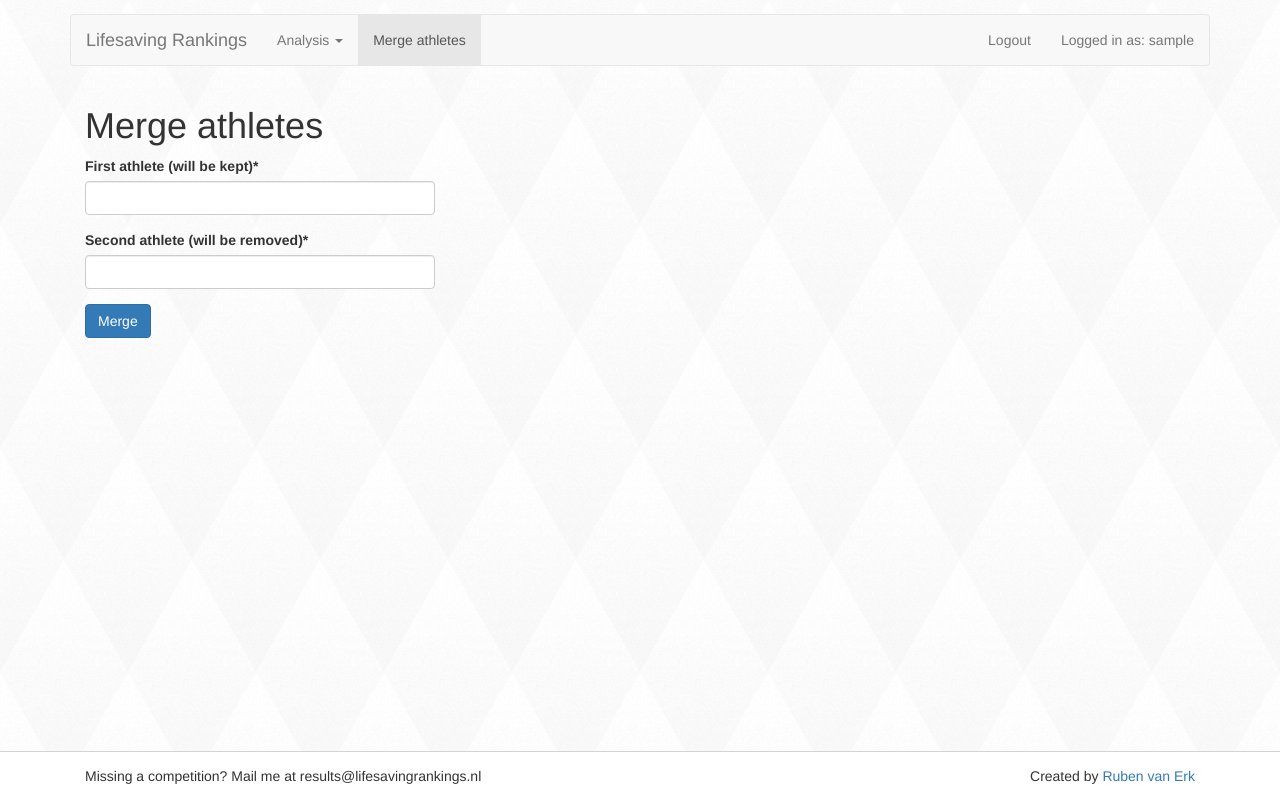
After one commit to rubenvanerk/lifesavingrankings, a Django app: page /rankings/merge-athletes in a window 1280 px wide. The commit adds this page. Run offline with Django 3.2, Linux system fonts and the light colour scheme; the visitor is signed in with stand-in values (Sample User, id 1); some libraries are stand-ins or nearby versions.

Commit message:
added view to merge athletes

```diff
--- a/lifesaving_rankings/templates/lifesaving_rankings/base.html
+++ b/lifesaving_rankings/templates/lifesaving_rankings/base.html
@@ -30,12 +30,16 @@
         /* tracker methods like "setCustomDimension" should be called before "trackPageView" */
         _paq.push(['trackPageView']);
         _paq.push(['enableLinkTracking']);
-        (function() {
-            var u="//piwik.rubenvanerk.nl/";
-            _paq.push(['setTrackerUrl', u+'piwik.php']);
+        (function () {
+            var u = "//piwik.rubenvanerk.nl/";
+            _paq.push(['setTrackerUrl', u + 'piwik.php']);
             _paq.push(['setSiteId', '2']);
-            var d=document, g=d.createElement('script'), s=d.getElementsByTagName('script')[0];
-            g.type='text/javascript'; g.async=true; g.defer=true; g.src=u+'piwik.js'; s.parentNode.insertBefore(g,s);
+            var d = document, g = d.createElement('script'), s = d.getElementsByTagName('script')[0];
+            g.type = 'text/javascript';
+            g.async = true;
+            g.defer = true;
+            g.src = u + 'piwik.js';
+            s.parentNode.insertBefore(g, s);
         })();
     </script>
     <!-- End Matomo Code -->
@@ -65,17 +69,17 @@
                                 <a href="#" class="dropdown-toggle" data-toggle="dropdown" role="button">Analysis <span
                                         class="caret"></span></a>
                                 <ul class="dropdown-menu">
-{#                                    <li><a href="{% url 'analysis' 'men' %}">Men</a></li>#}
-{#                                    <li><a href="{% url 'analysis' 'women' %}">Women</a></li>#}
-
-{#                                    <li role="separator" class="divider"></li>#}
-
                                     {% if user.is_authenticated %}
                                         <li><a href="{% url 'private-group-list' %}">My groups</a></li>
                                     {% endif %}
                                     <li><a href="{% url 'public-group-list' %}">Public groups</a></li>
                                 </ul>
                             </li>
+                            {% if user.is_authenticated %}
+                                <li class="{% active 'merge-athletes' %}" role="presentation">
+                                    <a href="{% url 'merge-athletes' %}">Merge athletes</a>
+                                </li>
+                            {% endif %}
                         </ul>
 
                         {% if user.is_authenticated %}
@@ -89,8 +93,6 @@
                             {% else %}
                                 <li role="presentation" class="{% active 'account_login' %}"><a
                                         href="{% url 'account_login' %}">Login</a></li>
-{#                                <li role="presentation" class="{% active 'account_signup' %}"><a#}
-{#                                        href="{% url 'account_signup' %}">Sign up</a></li>#}
                             {% endif %}
                         </ul>
                     {% endblock %}
@@ -143,7 +145,7 @@
             <span class="pull-left">
                 Missing a competition? Mail me at results@lifesavingrankings.nl
             </span>
-            <span class="pull-right">
+                <span class="pull-right">
             Created by <a href="https://www.rubenvanerk.nl">Ruben van Erk</a>
             </span>
             </div>
--- /dev/null
+++ b/lifesaving_rankings/templates/rankings/merge_athletes.html
@@ -0,0 +1,20 @@
+{% extends "lifesaving_rankings/base.html" %}
+{% load crispy_forms_filters %}
+
+{% block head_title %}
+    Merge athletes
+{% endblock %}
+{% block content %}
+    <div class="row">
+
+        <div class="col-md-4">
+            <h1>
+                Merge athletes
+            </h1>
+            <form action="" method="post">{% csrf_token %}
+                {{ form|crispy }}
+                <input type="submit" value="Merge" class="btn btn-primary"/>
+            </form>
+        </div>
+    </div>
+{% endblock %}
--- /dev/null
+++ b/rankings/forms.py
@@ -0,0 +1,6 @@
+from django import forms
+
+
+class MergeAthletesForm(forms.Form):
+    first_athlete = forms.IntegerField(label='First athlete (will be kept)')
+    second_athlete = forms.IntegerField(label='Second athlete (will be removed)')
--- a/rankings/urls.py
+++ b/rankings/urls.py
@@ -1,6 +1,7 @@
 from __future__ import absolute_import, unicode_literals
 
 from django.conf.urls import url
+from django.urls import path
 
 from . import views
 
@@ -20,4 +21,9 @@ urlpatterns = [
         view=views.BestByEvent.as_view(),
         name='best-by-event'
     ),
+    url(
+        regex=r'^merge-athletes',
+        view=views.merge_athletes,
+        name='merge-athletes'
+    ),
 ]
--- a/rankings/views.py
+++ b/rankings/views.py
@@ -1,7 +1,12 @@
+from django.contrib.auth.decorators import login_required
+from django.contrib.auth.mixins import LoginRequiredMixin
 from django.db.models import Min
+from django.shortcuts import render
+from django.urls import reverse
 from django.views.generic import ListView, TemplateView
 from .models import *
-from django.http import Http404
+from django.http import Http404, HttpResponseRedirect
+from .forms import *
 
 
 class FrontPageRecords(ListView):
@@ -74,6 +79,35 @@ class EventByAthlete(ListView):
     template_name = 'rankings/event_by_athlete.html'
 
 
+@login_required
+def merge_athletes(request):
+    if request.method == 'POST':
+
+        form = MergeAthletesForm(request.POST)
+
+        if form.is_valid():
+            first_athlete = form['first_athlete'].value()
+            second_athlete = form['second_athlete'].value()
+
+            first_athlete_object = Athlete.objects.get(pk=first_athlete)
+
+            individual_results = IndividualResult.objects.filter(athlete=second_athlete)
+            for result in individual_results:
+                result.athlete = first_athlete_object
+                result.save()
+
+            second_athlete_object = Athlete.objects.get(pk=second_athlete)
+            second_athlete_object.delete()
+
+            return HttpResponseRedirect(reverse('athlete-overview', args=[first_athlete]))
+
+    else:
+        form = MergeAthletesForm
+
+        return render(request, 'rankings/merge_athletes.html', {'form': form})
+
+
+
 class BestByEvent(ListView):
     model = IndividualResult
 
@@ -111,22 +145,6 @@ def best_result_per_athlete(qs):
     return final_list
 
 
-def get_top_results_by_athlete_and_event(event_name, gender):
-    qs = IndividualResult.objects.filter(athlete__gender=gender)
-    event = Event.find_by_name(event_name)
-    qs = qs.filter(event=event).order_by('time')
-
-    qs = qs.values('athlete_id',
-                   'athlete__first_name',
-                   'athlete__last_name',
-                   'athlete__year_of_birth',
-                   'time',
-                   'competition__date',
-                   'competition__name',
-                   'event__name')
-    return qs
-
-
 def gender_name_to_int(gender):
     if gender == 'men':
         return 1
```
Also changed, not shown: analysis/views.py (+0 -14 lines).
